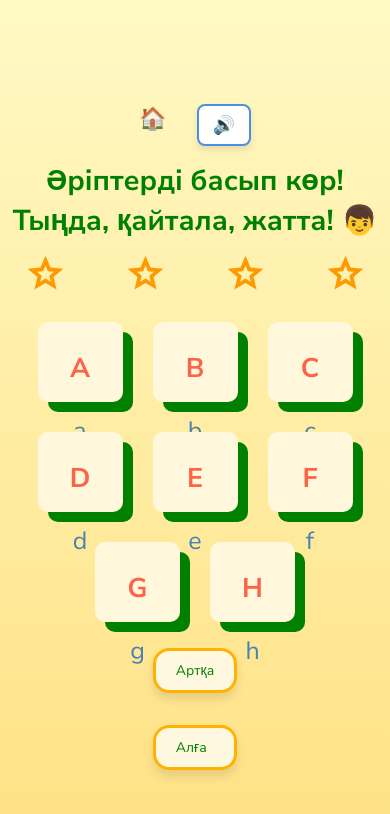
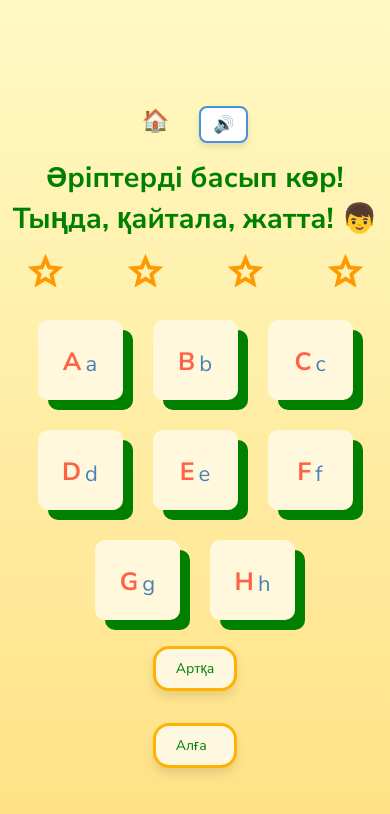
Before and after one commit to aidokkaa/ABCLearn, a React (Vite) app: page /letters in a window 390 px wide. Shown: the top 814 px of the page. Built offline with nearby package versions, Linux system fonts and the light colour scheme.

Commit message:
updating

```diff
--- a/src/pages/NumberScreen.tsx
+++ b/src/pages/NumberScreen.tsx
@@ -23,12 +23,12 @@ const NumberScreen:React.FC = () => {
     color:string
   }
   const numbersData:numsData[] = [
-    {audio:one, number: 1, backgroundUrl: 'https://masterpiecer-images.s3.yandex.net/7a340a27735511eeb254d20dae950626:upscaled', color:'blue' },
+    {audio:one, number: 1, backgroundUrl: 'https://masterpiecer-images.s3.yandex.net/7a340a27735511eeb254d20dae950626:upscaled', color:'white' },
     {audio:two, number: 2, backgroundUrl: 'https://textur.gas-kvas.com/uploads/posts/2024-10/textur-gas-kvas-com-ros6-p-teksturi-multyashnie-oblaka-25.jpg', color:'white' },
     {audio: three, number: 3, backgroundUrl: 'https://img.freepik.com/free-vector/empty-beach-scene-with-coconut-trees-mountain-simple-style_1308-55959.jpg?t=st=1746405734~exp=1746409334~hmac=775d4539822404dcfd1904d27ab75e8f2245425a1cae8e2fce56002ef99ae3ee&w=1380', color:'red' },
     {audio: four, number: 4, backgroundUrl: 'https://img.freepik.com/free-vector/cityscape-night_1308-18430.jpg?t=st=1746405826~exp=1746409426~hmac=620102144f6cf59e5d795a0ce501d1964c49a04dd6904f709394fd4956367acf&w=740', color:'white' },
     {audio: five, number: 5, backgroundUrl: 'https://masterpiecer-images.s3.yandex.net/7a340a27735511eeb254d20dae950626:upscaled', color:'white' },
-    {audio:six, number: 6, backgroundUrl: 'https://img.freepik.com/free-vector/sunset-forest-with-path-sea-summer-landscape-background-pink-sky-scenery-beautiful-sunny-switzerland-day-game-environment-outdoor-illustration-flower-wild-garden-near-ocean-scene_107791-22894.jpg?t=st=1746476350~exp=1746479950~hmac=c191ceeda91600306bb098c2f8ef83d5eae7ede8449b207f186927473501e4d4&w=1380', color:'red' },
+    {audio:six, number: 6, backgroundUrl: 'https://img.freepik.com/free-vector/sunset-forest-with-path-sea-summer-landscape-background-pink-sky-scenery-beautiful-sunny-switzerland-day-game-environment-outdoor-illustration-flower-wild-garden-near-ocean-scene_107791-22894.jpg?t=st=1746476350~exp=1746479950~hmac=c191ceeda91600306bb098c2f8ef83d5eae7ede8449b207f186927473501e4d4&w=1380', color:'white' },
         {audio:seven, number: 7, backgroundUrl: 'https://textur.gas-kvas.com/uploads/posts/2024-10/textur-gas-kvas-com-ros6-p-teksturi-multyashnie-oblaka-25.jpg', color:'white' },
     {audio:eight, number: 8, backgroundUrl:  'https://masterpiecer-images.s3.yandex.net/7a340a27735511eeb254d20dae950626:upscaled', color:'blue' },
     {audio: nine, number: 9, backgroundUrl:  'https://img.freepik.com/free-vector/sunset-forest-with-path-sea-summer-landscape-background-pink-sky-scenery-beautiful-sunny-switzerland-day-game-environment-outdoor-illustration-flower-wild-garden-near-ocean-scene_107791-22894.jpg?t=st=1746476350~exp=1746479950~hmac=c191ceeda91600306bb098c2f8ef83d5eae7ede8449b207f186927473501e4d4&w=1380', color:'white'},
--- a/src/styles/LetterCard.css
+++ b/src/styles/LetterCard.css
@@ -2,9 +2,12 @@
     width: 90px;
     height: 80px;
     box-shadow: 10px 10px green;
-    padding: 20px;
+    padding: 15px;
     background-color: #fff8dc;
     border-radius: 10px;
+    display: flex;
+    justify-content: center;
+    align-items: center;
 }
 .letter-card1 {
   width: 90px;
@@ -14,13 +17,16 @@
   background-color: #fff8dc;
   border: 3px solid green;
   border-radius: 10px;
+      display: flex;
+    justify-content: center;
+    align-items: center;
 }
 
 .twoLetter{
     display: flex;
+    min-height: 50px;
     align-items: center;
-    justify-content: space-evenly;
-    margin-top: 15px;
+    justify-content: center;
     cursor: pointer;
 }
 .letter-card:hover {
@@ -28,7 +34,7 @@
     transition: .3s;
   }
   .letter-card h1 {
-    font-size: 60px;
+    font-size: 50px;
     text-align: center;
     color: #ff6347;
   }
@@ -47,53 +53,30 @@
     margin-top: 4px;
     color: #4682b4;
   }
-
-@media (max-width: 768px) {
-  .letter-card, .letter-card1 {
-    width: 120px;
-    height: 100px;
-    padding: 15px;
-  }
-
-  .letter-card h1, .letter-card1 h1 {
-    font-size: 40px;
-  }
-
-  .letter-card span, .letter-card1 span {
-    font-size: 30px;
-  }
-
-  .twoLetter {
-    flex-direction: column;
-    margin-top: 10px;
-    gap: 10px;
-  }
-
-  .btn {
-    font-size: 16px;
-    padding: 12px 24px;
-  }
-}
 @media (max-width: 480px) {
   .letter-card, .letter-card1 {
     width: 65px;
     height: 60px;
     padding: 10px;
+    display: flex;
+    justify-content: center;
+    align-items: center;
   }
 
   .letter-card h1, .letter-card1 h1 {
-    font-size: 27px;
-  }
-
-  .letter-card span, .letter-card1 span {
     font-size: 25px;
   }
+  .letter-card span, .letter-card1 span {
+    font-size: 22px;
+  }
+.twoLetter {
+  display: flex;
+  flex-direction: row;
+  align-items: center;
+  justify-content: center;
+  gap: 4px;
+}
 
-  .twoLetter {
-    flex-direction: column;
-    margin-top: 0;
-    gap: 5px;
-  }
 
   .btn {
     font-size: 14px;
--- a/src/styles/header.css
+++ b/src/styles/header.css
@@ -37,3 +37,13 @@ header {
     transform: scale(1.05);
     box-shadow: 0 2px 6px rgba(0, 0, 0, 0.2);
   }
+  @media (max-width: 480px){
+
+  .logo {
+    font-size: 25px;
+  }
+    .header-btn {
+    padding: 6px 12px;
+    font-size: 17px;
+  }
+  }
```
